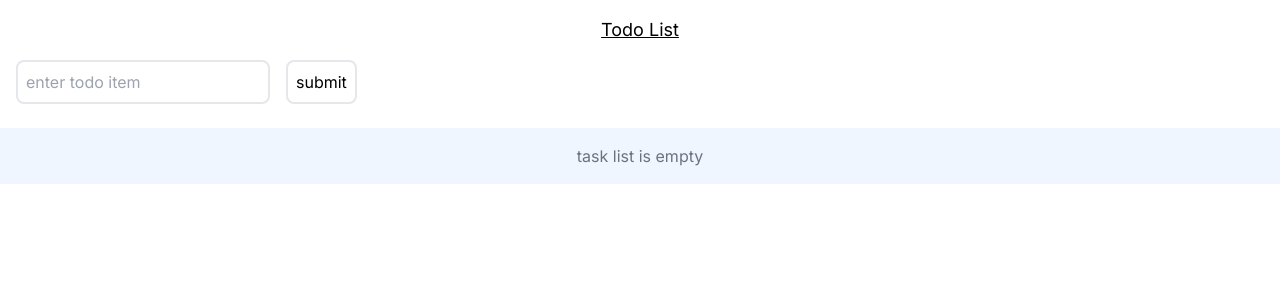
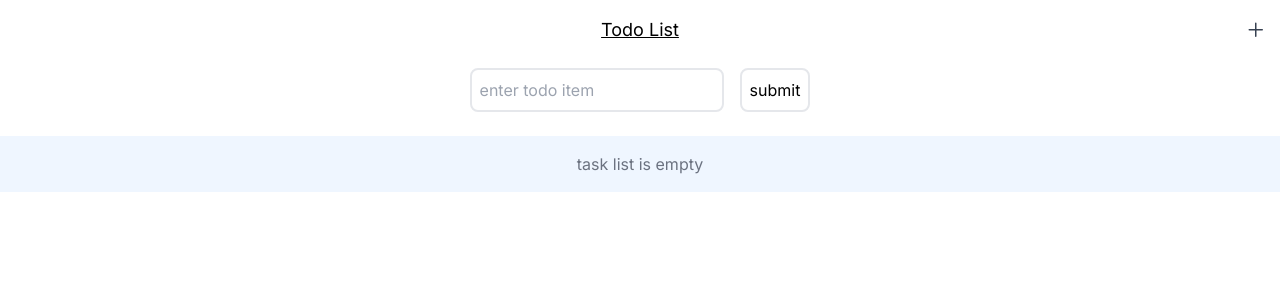
Before and after one commit to tchrjs/todo-list, a Next.js app: page / in a window 1280 px wide. Shown: the top 300 px of the page. Built offline with nearby package versions, Linux system fonts and the light colour scheme.

Commit message:
Added drawer for detailed tasks setting.

```diff
--- a/app/components/task.jsx
+++ b/app/components/task.jsx
@@ -4,9 +4,9 @@ import { useState } from "react";
 
 export default function Task({ description }) {
     return (
-        <div className="w-full flex gap-2  items-center">
+        <div className="w-full flex gap-2 items-center rounded-lg p-4 bg-white drop-shadow-lg">
             <input type="checkbox" name="item" />
-            <label>todo</label>:<p>{description ?? "missing description"}</p>
+            <p>{description ?? "missing description"}</p>
         </div>
     );
 }
--- a/app/page.js
+++ b/app/page.js
@@ -2,10 +2,12 @@
 
 import { useState } from "react";
 import Task from "./components/task";
+import { GoPlus } from "react-icons/go";
 
 export default function Home() {
     const [tasks, setTasks] = useState([]);
     const [currentTask, setCurrentTask] = useState("");
+    const [isDrawerActive, setDrawerActive] = useState(false);
 
     const handleChange = (event) => {
         if (event.key === "Enter") handleSubmit();
@@ -21,9 +23,22 @@ export default function Home() {
     };
 
     return (
-        <main className="w-full h-full flex flex-col justify-center items-center">
-            <h1 className="p-4 text-lg underline">Todo List</h1>
-            <div className="w-full px-4 mb-6 flex gap-4">
+        <main className="w-full h-screen flex flex-col">
+            <div className="w-full flex justify-center items-center px-4">
+                <div className="w-1/3"></div>
+                <h1 className="w-1/3 p-4 text-lg underline flex flex-col items-center text-nowrap">
+                    Todo List
+                </h1>
+                <div className="w-1/3 justify-end flex">
+                    <GoPlus
+                        className="scale-150 text-gray-700"
+                        onClick={() => {
+                            setDrawerActive(!isDrawerActive);
+                        }}
+                    />
+                </div>
+            </div>
+            <div className="w-full px-4 my-2 flex gap-4 justify-center items-center">
                 <input
                     className="border-2 p-2 rounded-lg"
                     placeholder="enter todo item"
@@ -38,7 +53,7 @@ export default function Home() {
                     submit
                 </button>
             </div>
-            <div className="w-full flex flex-col justify-center items-center px-8 py-4 bg-blue-50">
+            <div className="w-full h-fit flex flex-col items-center px-8 py-4 mt-4 mb-16 bg-blue-50 gap-2 overflow-auto hover:overflow-scroll">
                 {tasks.length === 0 ? (
                     <p className="text-gray-500">task list is empty</p>
                 ) : (
@@ -50,6 +65,30 @@ export default function Home() {
                     ))
                 )}
             </div>
+            <div
+                className={`fixed w-full ${
+                    isDrawerActive
+                        ? "pointer-events-all"
+                        : "pointer-events-none"
+                }`}
+            >
+                <div
+                    className={`w-screen h-screen bg-black ${
+                        isDrawerActive ? "opacity-50" : "opacity-0"
+                    } transition-opacity duration-500`}
+                    onClick={() => {
+                        setDrawerActive(false);
+                    }}
+                ></div>
+                <div
+                    className={`fixed w-full h-5/6 bottom-0 bg-white flex flex-col items-center rounded-t-xl ${
+                        isDrawerActive ? "translate-y-0" : "translate-y-full"
+                    } transition-transform duration-500`}
+                >
+                    <div className="w-12 h-2 bg-gray-300 rounded-lg my-2"></div>
+                    <h1 className="">add a tasks here</h1>
+                </div>
+            </div>
         </main>
     );
 }
```
Also changed, not shown: package.json (+7 -6 lines), 1 other file (tests, documents, lock files or other folders).
